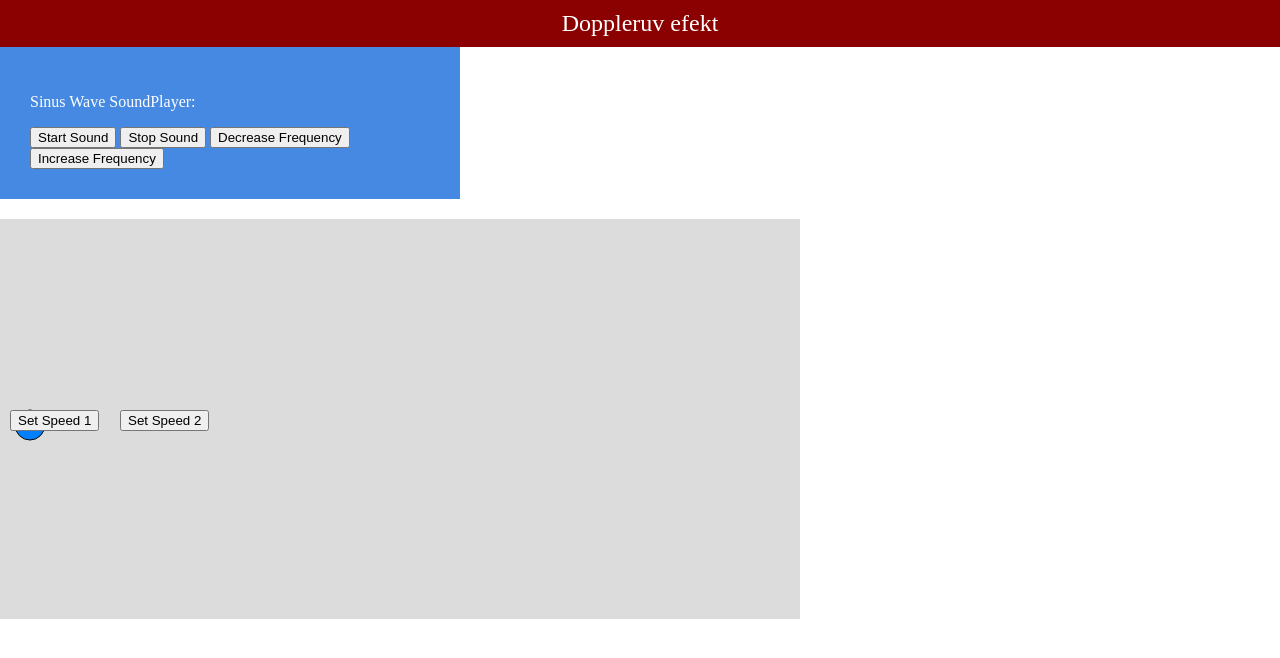
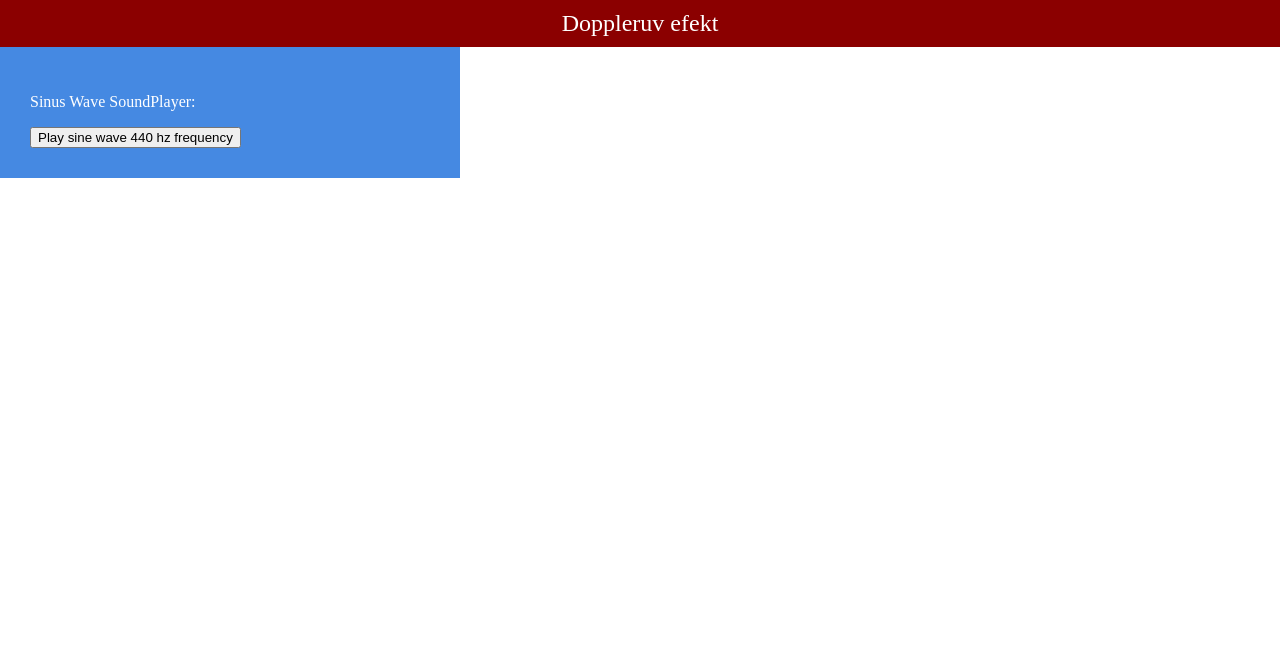
Before and after one commit to xbegan00/xbegan00.github.io, an Astro site: page / in a window 1280 px wide. Built offline with nearby package versions, Linux system fonts and the light colour scheme; Astro itself is replaced by a stand-in of ours.

Commit message:
upload sound only

```diff
--- a/package.json
+++ b/package.json
@@ -6,6 +6,7 @@
     "dev": "astro dev",
     "start": "astro dev",
     "build": "astro check && astro build",
+    "deploy": "gh-pages -d dist",
     "preview": "astro preview",
     "astro": "astro"
   },
@@ -16,5 +17,8 @@
     "solid-js": "^1.8.7",
     "typescript": "^5.3.3",
     "yarn": "^1.22.21"
+  },
+  "devDependencies": {
+    "gh-pages": "^6.1.0"
   }
 }
--- /dev/null
+++ b/src/components/audiosin.js
@@ -0,0 +1,38 @@
+// to play 1 second we need array of 44100 numbers
+const sampleRate = 44100;
+
+// create a typed array of size 44100 float numbers
+const sineWaveArray = new Float32Array(sampleRate);
+
+const hz = 440;
+
+// fill all 44100 elements of array with Math.sin() values
+for (i = 0; i < sineWaveArray.length; i++) {
+  sineWaveArray[i] = Math.sin(i * Math.PI * 8 / hz);
+}
+
+/**
+ * Play sound in browser
+ * @param array - array of values from -1 to +1 representing sound
+ * @param sampleRate - sampling rate to play with, e.g. 44100
+ */
+function playSound({ array, sampleRate }) {
+  // We have to start with creating AudioContext
+  const audioContext = new AudioContext({sampleRate});
+  // create audio buffer of the same length as our array
+  const audioBuffer = audioContext.createBuffer(1, array.length, sampleRate);
+  // this copies our sine wave to the audio buffer
+  audioBuffer.copyToChannel(array, 0);
+  // some JavaScript magic to actually play the sound
+  const source = audioContext.createBufferSource();
+  source.connect(audioContext.destination);
+  source.buffer = audioBuffer;
+  source.start();
+  console.log('ugh?');
+  console.log('playing');
+  console.log(array);
+}
+
+function playSineWave440hz() {
+  playSound({ array: sineWaveArray, sampleRate });
+}
--- a/src/pages/index.astro
+++ b/src/pages/index.astro
@@ -15,164 +15,11 @@ import { createSignal, onCleanup } from "solid-js";
 	<header>
     	Doppleruv efekt
   	</header>
-	<script src="https://cdnjs.cloudflare.com/ajax/libs/p5.js/1.4.0/p5.js"></script>
-	<script src="https://cdnjs.cloudflare.com/ajax/libs/p5.js/1.4.0/addons/p5.sound.js"></script>
-	<script>
-		let x = 50;
-		let y = 50;
-		let xSpeed = 5;
-		let ySpeed = 3;
-		let hitSound;
-
-		// Ensure P5.js functions are available in the global scope
-		window.setup = function() {
-		createCanvas(800, 400);
-		// Create buttons
-		let button1 = createButton('Set Speed 1');
-      	let button2 = createButton('Set Speed 2');
-
-		// Set button positions
-		button1.position(10, height + 10);
-		button2.position(120, height + 10);
-
-		// Set button events
-		button1.mousePressed(setSpeed1);
-		button2.mousePressed(setSpeed2);
-
-	  };
-
-	  window.draw = function() {
-		background(220);
-
-		// Draw the bouncing ball
-		fill(0, 128, 255);
-		ellipse(x, y, 30, 30);
-
-		// Update the ball's position
-		x += xSpeed;
-		y += ySpeed;
-
-		// Bounce off the walls
-		if (x > width - 15 || x < 15) {
-		  xSpeed *= -1;
-		  playHitSound();
-		}
-
-		if (y > height - 15 || y < 15) {
-		  ySpeed *= -1;
-		  playHitSound();
-		}
-	  };
-
-	  // Function to change the speed of the ball
-	  function setSpeed1() {
-      xSpeed = 5;
-      ySpeed = 3;
-    }
-
-    function setSpeed2() {
-      xSpeed = 8;
-      ySpeed = 4;
-    }
-
-	// Function to play the hit sound
-    function playHitSound() {
-
-    }
-
-	  // Run P5.js setup function when the document is ready
-	  document.addEventListener('DOMContentLoaded', () => {
-		setup();
-	  });
-
-	  // Run P5.js draw function continuously
-	  window.requestAnimationFrame(draw);
-	</script>
-	<!-- Script section for handling button clicks -->
-	<script>
-		document.addEventListener('DOMContentLoaded', function() {
-		document.getElementById('speedButton1').addEventListener('click', function() {
-			changeSpeed(5, 3);
-		});
-
-		document.getElementById('speedButton2').addEventListener('click', function() {
-			changeSpeed(8, 4);
-		});
-
-		// Add more event listeners for additional buttons as needed
-		});
-	</script>
-
 	<nav>
     <p>Sinus Wave SoundPlayer:</p>
+			<button onclick="playSineWave440hz()">Play sine wave 440 hz frequency</button>
+		<script src="../components/audiosin.js"></script>
 
-	<button onclick="startSound()">Start Sound</button>
-    <button onclick="stopSound()">Stop Sound</button>
-    <button onclick="decreaseFrequency()">Decrease Frequency</button>
-    <button onclick="increaseFrequency()">Increase Frequency</button>
-
-    <audio id="sinusWavePlayer"></audio>
-
-    <script>
-      const audioContext = new (window.AudioContext || window.webkitAudioContext)();
-      const sinusWavePlayer = document.getElementById('sinusWavePlayer');
-      let oscillator;
-
-      function startSound() {
-        oscillator = audioContext.createOscillator();
-        oscillator.type = 'sine'; // Sinusoidal wave
-        oscillator.frequency.setValueAtTime(440, audioContext.currentTime); // Initial frequency
-        oscillator.connect(audioContext.destination);
-        oscillator.start();
-        sinusWavePlayer.src = URL.createObjectURL(new Blob([generateSinusWave()]));
-        document.addEventListener('keydown', unlockAudio, { once: true });
-      }
-
-      function unlockAudio() {
-        // This is a workaround to unlock audio on Chrome
-        sinusWavePlayer.play().then(() => {
-          sinusWavePlayer.pause();
-          sinusWavePlayer.currentTime = 0;
-        });
-      }
-
-      function stopSound() {
-        if (oscillator) {
-          oscillator.stop();
-          sinusWavePlayer.src = ''; // Clear the current source
-        }
-      }
-
-      function decreaseFrequency() {
-        if (oscillator) {
-          oscillator.frequency.value -= 10;
-          updateSinusWave();
-        }
-      }
-
-      function increaseFrequency() {
-        if (oscillator) {
-          oscillator.frequency.value += 10;
-          updateSinusWave();
-        }
-      }
-
-      function updateSinusWave() {
-        sinusWavePlayer.src = URL.createObjectURL(new Blob([generateSinusWave()]));
-      }
-
-      function generateSinusWave() {
-        const sampleRate = 44100;
-        const duration = 1; // seconds
-        const samples = new Float32Array(sampleRate * duration);
-
-        for (let i = 0; i < samples.length; i++) {
-          samples[i] = Math.sin(2 * Math.PI * oscillator.frequency.value * i / sampleRate);
-        }
-
-        return new Float32Array(samples.buffer);
-      }
-    </script>
-  </nav>
+  	</nav>
 </body>
 </html>
```
Also changed, not shown: src/pages/soundplayer.astro (deleted, +0 -49 lines), 1 other file.
